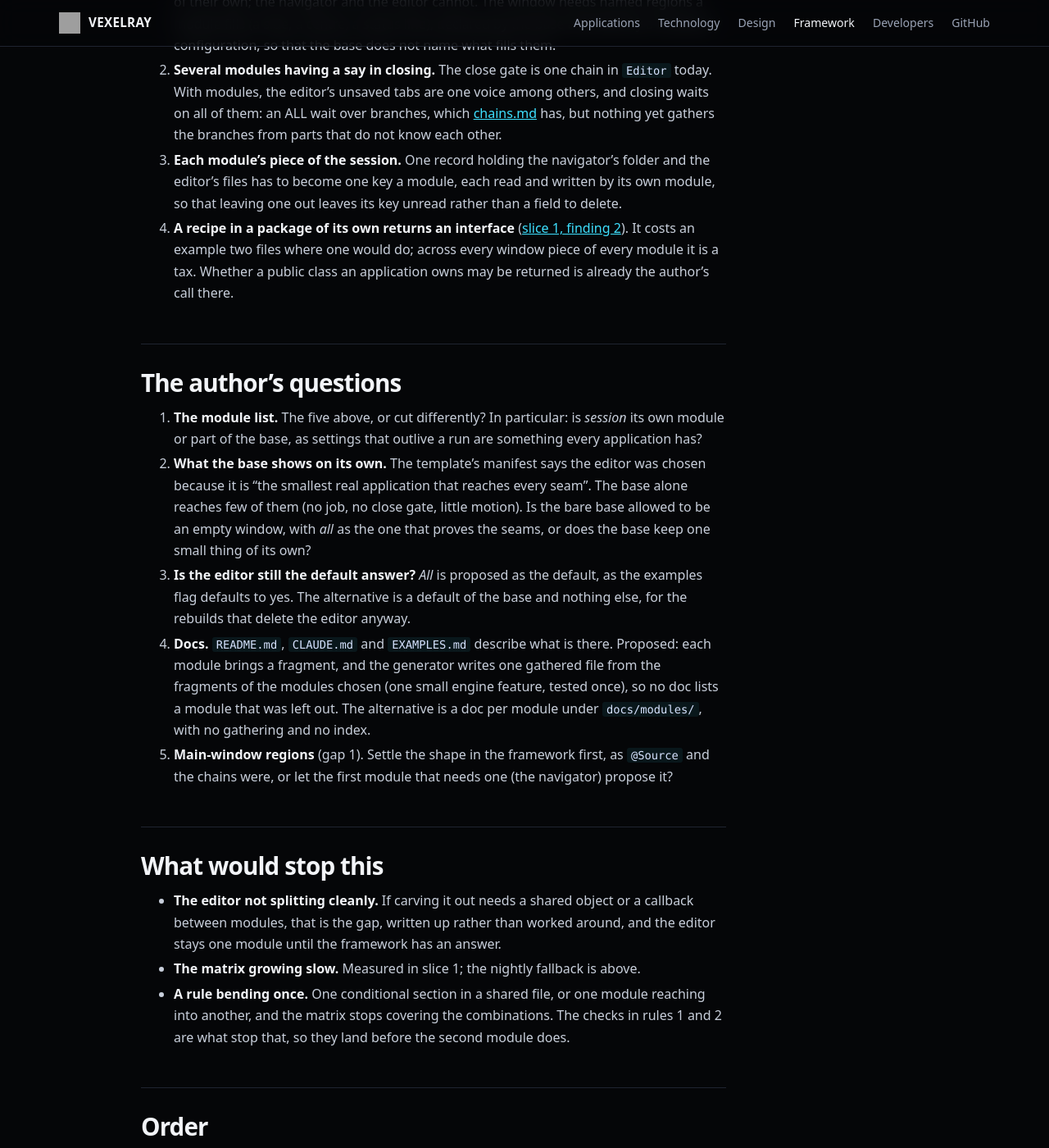
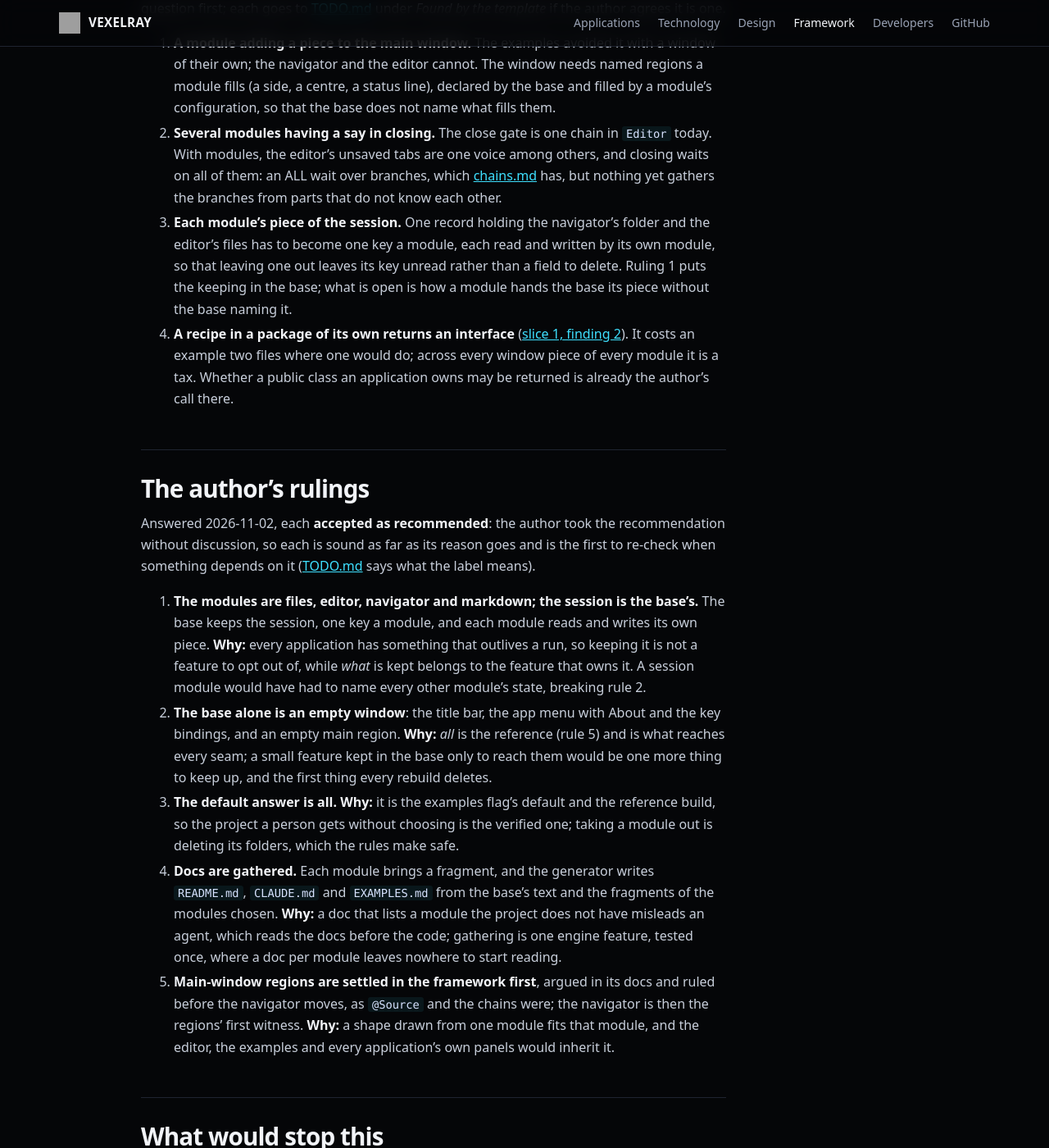
Before and after one commit to sibarum/vexelray-framework, a Jekyll site: the page built from docs/plans/template-modules.md, in a window 1280 px wide and 1400 px high, scrolled down 3775 px. Shown: the whole window at 82% size. Built offline with Jekyll 4.4.1, drawn with Linux system fonts in a browser that asks for light colours; our own code applies the rules of GitHub Pages for plain Markdown files; some of the changed text lies outside the part shown.

Commit message:
template-modules.md: the author's five rulings, accepted as recommended
Session kept by the base, one key a module; the base alone is an empty
window; all is the default; docs are gathered from fragments; main-window
regions are settled in the framework before the navigator moves. The order
now has regions as its step 2.

Co-Authored-By: Claude Opus 5.5 <noreply@anthropic.com>

```diff
--- a/docs/plans/template-modules.md
+++ b/docs/plans/template-modules.md
@@ -1,7 +1,8 @@
 # The template in modules
 
-*Proposed 2026-11-02, written by the coding agent at the author's ask. Nothing here is ruled yet. The open decisions
-are in [The author's questions](#the-authors-questions).*
+*Proposed 2026-11-02, written by the coding agent at the author's ask. Its five questions were answered the same day,
+each **accepted as recommended**: see [The author's rulings](#the-authors-rulings). The rest of the plan is still a
+proposal.*
 
 **The ask (the author's, 2026-11-02):** make the template modular, so that its parts can be included or left out
 when a project is generated, or all of them taken at once. **The concern, also the author's:** what it costs to keep
@@ -69,7 +70,7 @@ Each rule is checked by the build, not by review, because a rule held by review
 3. **Shared things are gathered, never edited.** Parts, windows and chords are gathered already, by the processor
    (every `@Configuration`) and by each view declaring its own chords. Messages go in the module's own `Messages`
    file in its own package, as the examples' do (`LaterMessages`). Docs are fragments the generator gathers: see
-   question 4. Whatever cannot be gathered is a gap in the framework and goes in [TODO.md](../TODO.md), not in the
+   ruling 4. Whatever cannot be gathered is a gap in the framework and goes in [TODO.md](../TODO.md), not in the
    template as a workaround.
 4. **The tests grow with the modules, not with their combinations.** With rules 1 to 3 holding, a module can only
    break the base or itself, so three kinds of generated build cover the matrix: the **base alone**, **each module
@@ -98,7 +99,7 @@ The examples could be modules from the start because they were written that way.
 beside the tabs; and `Recalled`/`Remember` carry the navigator's folder and the editor's files in one record. The
 template is about 5,500 lines of Java, and most of it is that one feature.
 
-The split, as candidates for the author to rule on (question 1):
+The split (ruling 1):
 
 | Module | What it takes from today's files | Needs |
 | --- | --- | --- |
@@ -106,7 +107,10 @@ The split, as candidates for the author to rule on (question 1):
 | **editor** | tabs, `Buffer`, `Workspace`, the editing steps of `Editor`, the unsaved-work close | files |
 | **navigator** | `ListFolder`, `Navigator`, the folder steps | files |
 | **markdown** | `Markdown`, `MarkText`: colour for Markdown in the editor | editor |
-| **session** | `ReadSession`, `WriteSession`: what comes back on the next run | - |
+
+**The session stays in the base** (ruling 1): `ReadSession` and `WriteSession` become the base's, keeping one key a
+module, and each module reads and writes its own piece (the editor its open files and the front one, the navigator its
+folder).
 
 **Four gaps this split meets, found by reading, not yet by building.** Each is a framework question first; each goes
 to [TODO.md](../TODO.md) under *Found by the template* if the author agrees it is one.
@@ -119,27 +123,36 @@ to [TODO.md](../TODO.md) under *Found by the template* if the author agrees it i
    which [chains.md](chains.md) has, but nothing yet gathers the branches from parts that do not know each other.
 3. **Each module's piece of the session.** One record holding the navigator's folder and the editor's files has to
    become one key a module, each read and written by its own module, so that leaving one out leaves its key unread
-   rather than a field to delete.
+   rather than a field to delete. Ruling 1 puts the keeping in the base; what is open is how a module hands the base
+   its piece without the base naming it.
 4. **A recipe in a package of its own returns an interface** ([slice 1, finding 2](template-examples.md#slice-1-as-built)).
    It costs an example two files where one would do; across every window piece of every module it is a tax. Whether
    a public class an application owns may be returned is already the author's call there.
 
-## The author's questions
+## The author's rulings
 
-1. **The module list.** The five above, or cut differently? In particular: is *session* its own module or part of
-   the base, as settings that outlive a run are something every application has?
-2. **What the base shows on its own.** The template's manifest says the editor was chosen because it is "the smallest
-   real application that reaches every seam". The base alone reaches few of them (no job, no close gate, little
-   motion). Is the bare base allowed to be an empty window, with *all* as the one that proves the seams, or does the
-   base keep one small thing of its own?
-3. **Is the editor still the default answer?** *All* is proposed as the default, as the examples flag defaults to
-   yes. The alternative is a default of the base and nothing else, for the rebuilds that delete the editor anyway.
-4. **Docs.** `README.md`, `CLAUDE.md` and `EXAMPLES.md` describe what is there. Proposed: each module brings a
-   fragment, and the generator writes one gathered file from the fragments of the modules chosen (one small engine
-   feature, tested once), so no doc lists a module that was left out. The alternative is a doc per module under
-   `docs/modules/`, with no gathering and no index.
-5. **Main-window regions** (gap 1). Settle the shape in the framework first, as `@Source` and the chains were, or let
-   the first module that needs one (the navigator) propose it?
+Answered 2026-11-02, each **accepted as recommended**: the author took the recommendation without discussion, so each
+is sound as far as its reason goes and is the first to re-check when something depends on it ([TODO.md](../TODO.md)
+says what the label means).
+
+1. **The modules are files, editor, navigator and markdown; the session is the base's.** The base keeps the session,
+   one key a module, and each module reads and writes its own piece. **Why:** every application has something that
+   outlives a run, so keeping it is not a feature to opt out of, while *what* is kept belongs to the feature that
+   owns it. A session module would have had to name every other module's state, breaking rule 2.
+2. **The base alone is an empty window**: the title bar, the app menu with About and the key bindings, and an empty
+   main region. **Why:** *all* is the reference (rule 5) and is what reaches every seam; a small feature kept in the
+   base only to reach them would be one more thing to keep up, and the first thing every rebuild deletes.
+3. **The default answer is all.** **Why:** it is the examples flag's default and the reference build, so the project a
+   person gets without choosing is the verified one; taking a module out is deleting its folders, which the rules
+   make safe.
+4. **Docs are gathered.** Each module brings a fragment, and the generator writes `README.md`, `CLAUDE.md` and
+   `EXAMPLES.md` from the base's text and the fragments of the modules chosen. **Why:** a doc that lists a module the
+   project does not have misleads an agent, which reads the docs before the code; gathering is one engine feature,
+   tested once, where a doc per module leaves nowhere to start reading.
+5. **Main-window regions are settled in the framework first**, argued in its docs and ruled before the navigator
+   moves, as `@Source` and the chains were; the navigator is then the regions' first witness. **Why:** a shape drawn
+   from one module fits that module, and the editor, the examples and every application's own panels would inherit
+   it.
 
 ## What would stop this
 
@@ -154,12 +167,14 @@ to [TODO.md](../TODO.md) under *Found by the template* if the author agrees it i
 ## Order
 
 1. **The mechanism, with nothing moved.** `module` blocks and `needs` in the manifest, the `modules` question with
-   *all*, the reference check (rule 2), the *n* + 2 matrix in `VexelDesktopTest` and the acceptance run, and the
-   examples turned into the first modules (they already obey the rules). The base is still the editor. Measured: the
-   acceptance run's time per module.
-2. **The questions above, put to the author**, with gaps 1 to 3 written up for the framework.
-3. **The navigator out**, the smallest piece with one edge into the editor (opening a file), and the first to fill a
-   region of the main window.
-4. **Markdown out**, then **the session**, then **the editor**, leaving the base.
+   *all* as its default, gathered docs (ruling 4), the reference check (rule 2), the *n* + 2 matrix in
+   `VexelDesktopTest` and the acceptance run, and the examples turned into the first modules (they already obey the
+   rules). The base is still the editor. Measured: the acceptance run's time per module.
+2. **Regions, in the framework** (ruling 5): argued in its docs, with gaps 2 and 3 (closing, a module's piece of the
+   session) written up beside it, and put to the author.
+3. **The navigator out**, the smallest piece with one edge into the editor (opening a file), and the regions' first
+   witness.
+4. **Markdown out**, then **the session's keeping into the base** (ruling 1), then **the editor**, leaving the base an
+   empty window (ruling 2).
 5. Worked examples keep coming in as modules from slice 1 on: [template-examples.md](template-examples.md)'s slice 2
    (A4, A5, A6 with C6) is the second and third module to obey the rules, which is the evidence the rules hold.
```
